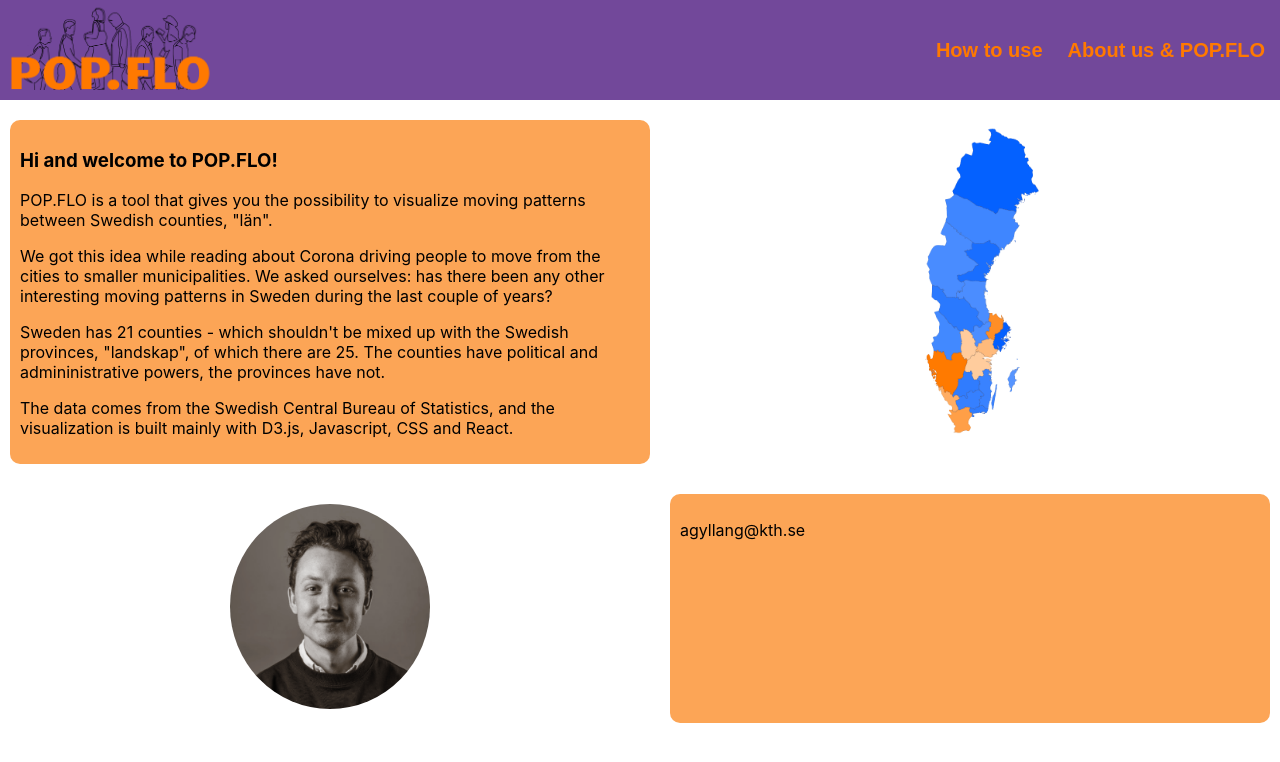
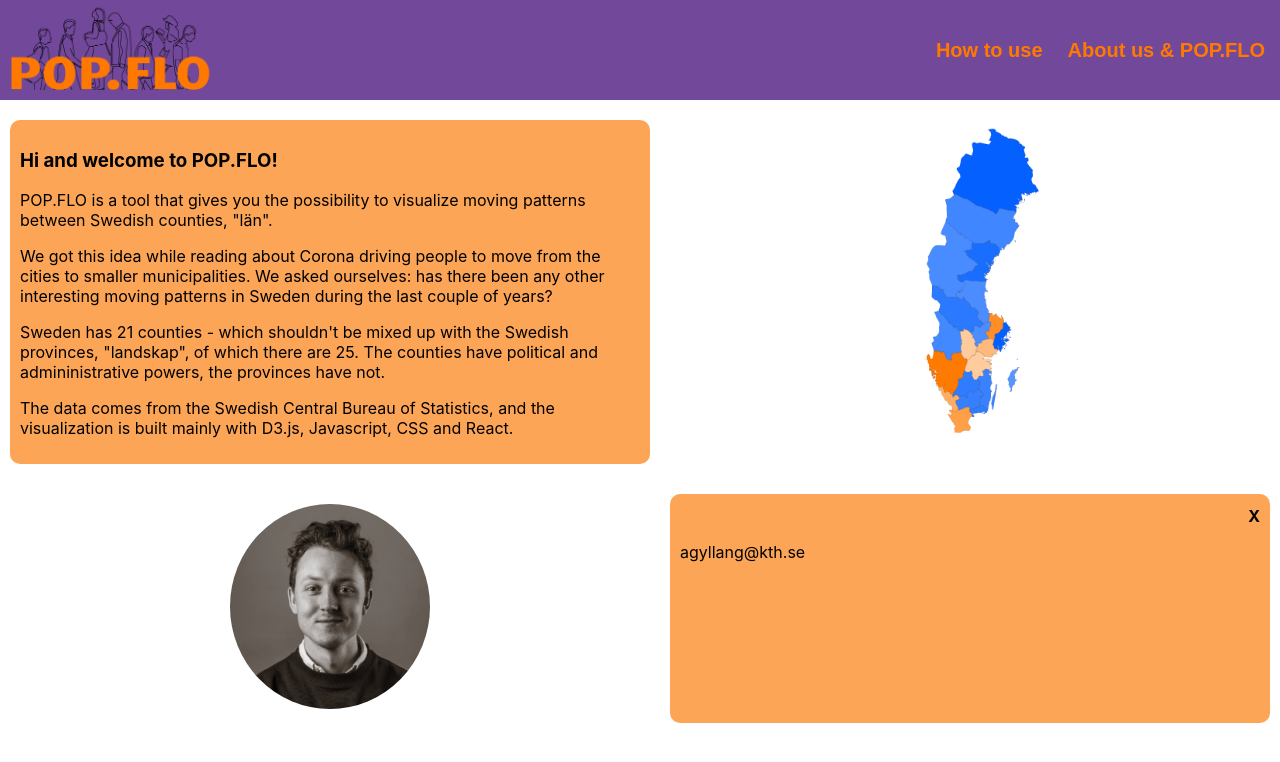
Before and after one commit to agyllang/DH2321-POP.FLO, a React (Create React App) app in the folder pop-flo/: page /about in a window 1280 px wide. Both pictures are taken after a click on the picture 220 px from the left and 611 px from the top of the page. Shown: the top 762 px of the page. Built offline with nearby package versions, Linux system fonts and the light colour scheme.

Commit message:
close button added

```diff
--- a/pop-flo/src/components/about.js
+++ b/pop-flo/src/components/about.js
@@ -63,13 +63,26 @@ class About extends React.Component {
                             </p>
                     </div> :
                             (
-                                this.state.detailsPerson == "Albin" ? <p>agyllang@kth.se</p>:
+                                this.state.detailsPerson == "Albin" ?
+                                <div>
+                                    <p onClick={() => this.setState({detailsPerson: undefined, selectedPerson:undefined})} className="close">X</p>
+                                    <p>agyllang@kth.se</p>
+                                </div>:
                                 (
-                                this.state.detailsPerson == "Hilda" ? <p>hildar@kth.se</p>:
+                                this.state.detailsPerson == "Hilda" ?
+                                <div>
+                                    <p onClick={() => this.setState({detailsPerson: undefined, selectedPerson:undefined})} className="close">X</p>
+                                    <p>hildar@kth.se</p>
+                                </div>:
                                 (
-                                    this.state.detailsPerson== "Moa" ? <p>moaeng@kth.se</p>:
+                                    this.state.detailsPerson== "Moa" ?
+                                    <div>
+                                        <p onClick={() => this.setState({detailsPerson: undefined, selectedPerson:undefined})} className="close">X</p>
+                                        <p>moaeng@kth.se</p>
+                                    </div>:
 
-                                    <div><p>We are the developers of the visualization tool POP.FLO!</p>
+                                    <div>
+                                        <p>We are the developers of the visualization tool POP.FLO!</p>
                                         <p>We are
                                             {this.state.selectedPerson== "Albin" ? <b> Albin Matson Gyllang</b>:' Albin Matson Gyllang'},
                                             {this.state.selectedPerson== "Amalia"? <b> Amalia Berglöf</b>:' Amalia Berglöf'},
@@ -78,7 +91,8 @@ class About extends React.Component {
                                         <p>Our goal is to visualize movement in a simple, yet interesting way! It's up
                                             to you if we succeeded of course! You want to get in touch with us? Click on one of us to
                                             get to know them better, and get the contact details!
-                        </p></div>
+                                        </p>
+                                </div>
                                 ))
                             )}
                     </div>
```
Lines whose indentation alone changed are shown as unchanged.
